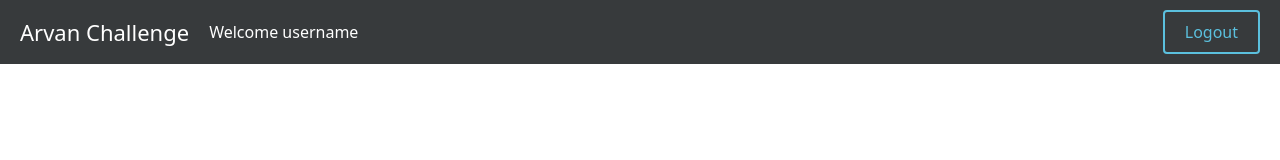
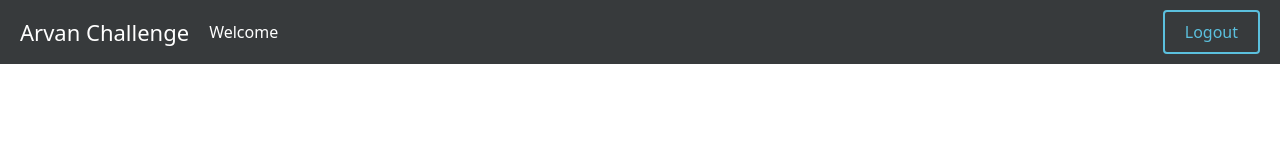
Before and after one commit to zahra-hanifi/arvan-challenge, a Vue app: page /auth in a window 1280 px wide. Shown: the top 160 px of the page. Built offline with nearby package versions, Linux system fonts and the light colour scheme.

Commit message:
Handle to show logged in user's username in header and mobile menu

```diff
--- a/src/components/general/Header.vue
+++ b/src/components/general/Header.vue
@@ -3,11 +3,15 @@ import { mdiMenu } from '@mdi/js'
 import CIcon from './CIcon.vue'
 import MobileMenu from './MobileMenu.vue'
 import CBtn from './CBtn.vue'
-import { ref } from 'vue'
+import { computed, ref } from 'vue'
 import { useRouter } from 'vue-router'
+import { useAuthStore } from '../../stores/auth.js'
 
 const isMobileMenuVisible = ref(false)
 const router = useRouter()
+const user = computed(() => {
+  return useAuthStore().user
+})
 
 function toggleMenuVisibility() {
   isMobileMenuVisible.value = !isMobileMenuVisible.value
@@ -26,8 +30,9 @@ function logout() {
     <div class="flex items-center gap-x-5">
       <span class="text-[22px]">Arvan Challenge</span>
 
-      <!--todo Replace 'username' with the logged in username -->
-      <span class="text-base hidden sm:block">Welcome username </span>
+      <span class="text-base hidden sm:block">
+        Welcome {{ user.username }}
+      </span>
     </div>
 
     <CBtn color="primary-outlined" class="hidden sm:block" @click="logout">
--- a/src/components/general/MobileMenu.vue
+++ b/src/components/general/MobileMenu.vue
@@ -1,9 +1,14 @@
 <script setup>
 import CBtn from './CBtn.vue'
 import { useRouter } from 'vue-router'
+import { useAuthStore } from '../../stores/auth.js'
+import { computed } from 'vue'
 
 const model = defineModel()
 const router = useRouter()
+const user = computed(() => {
+  return useAuthStore().user
+})
 
 function logout() {
   localStorage.removeItem('token')
@@ -19,7 +24,7 @@ function logout() {
     "
   >
     <!--todo Replace 'username' with the logged in username -->
-    <span class="text-lg font-medium">Welcome username</span>
+    <span class="text-lg font-medium">Welcome {{ user.username }}</span>
 
     <CBtn color="transparent" content-class="!text-dark-blue" @click="logout">
       Logout
```
